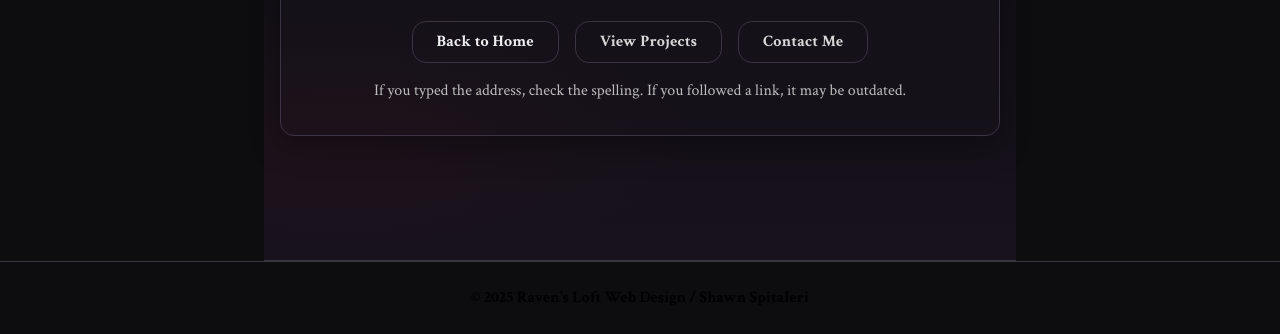
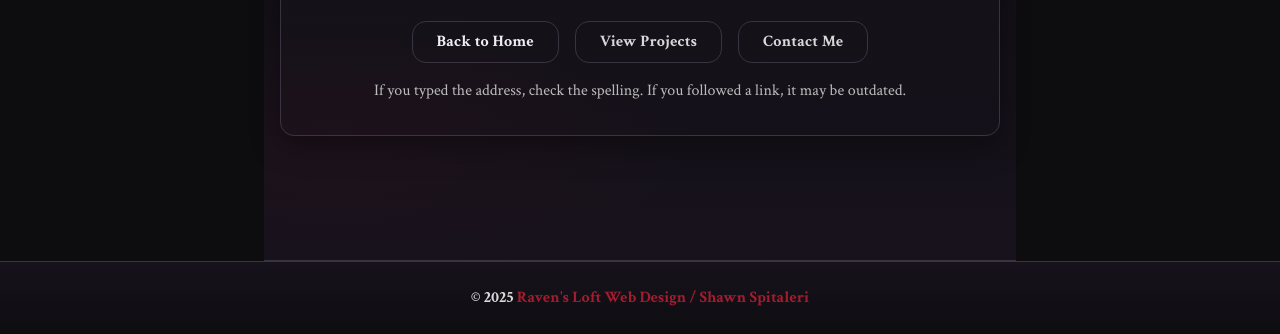
Before and after one commit to Shadehawke/Portfolio, a plain HTML site: page 404.html in a window 1280 px wide. Shown: the part 482-816 px from the top of the page. Drawn offline with Linux system fonts and the light colour scheme.

Commit message:
Fixed Footer

```diff
--- a/main.css
+++ b/main.css
@@ -169,19 +169,25 @@ li {
   margin-top: auto;
   padding: var(--space-6) var(--space-4);
   border-top: 1px solid var(--color-border);
+  background: linear-gradient(180deg, var(--color-bg-alt), var(--color-bg));
   text-align: center;
 }
 
 .copyright {
-  font-weight: bold;
-  color: black;
+  font-weight: 600;
+  color: var(--color-text);
   width: 100%;
   height: 100%;
   text-align: center;
 }
 
 .copyright a {
-  color: black;
+  color: var(--color-accent);
+  text-decoration: none;
+}
+
+.copyright a:hover {
+  color: var(--color-heading);
 }
 
 .logo {
```
